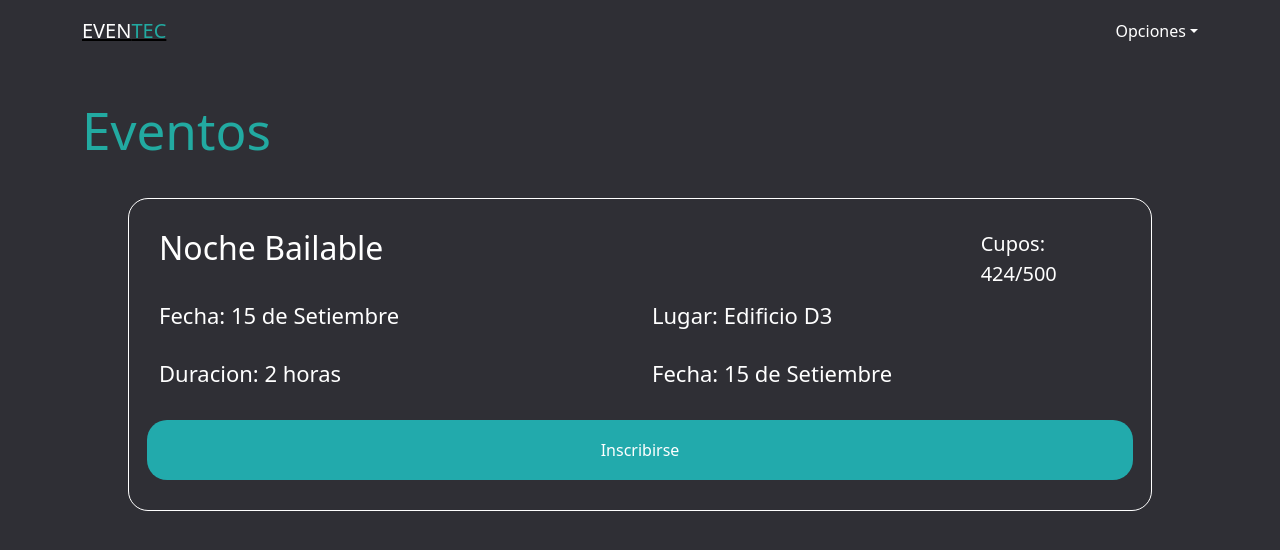
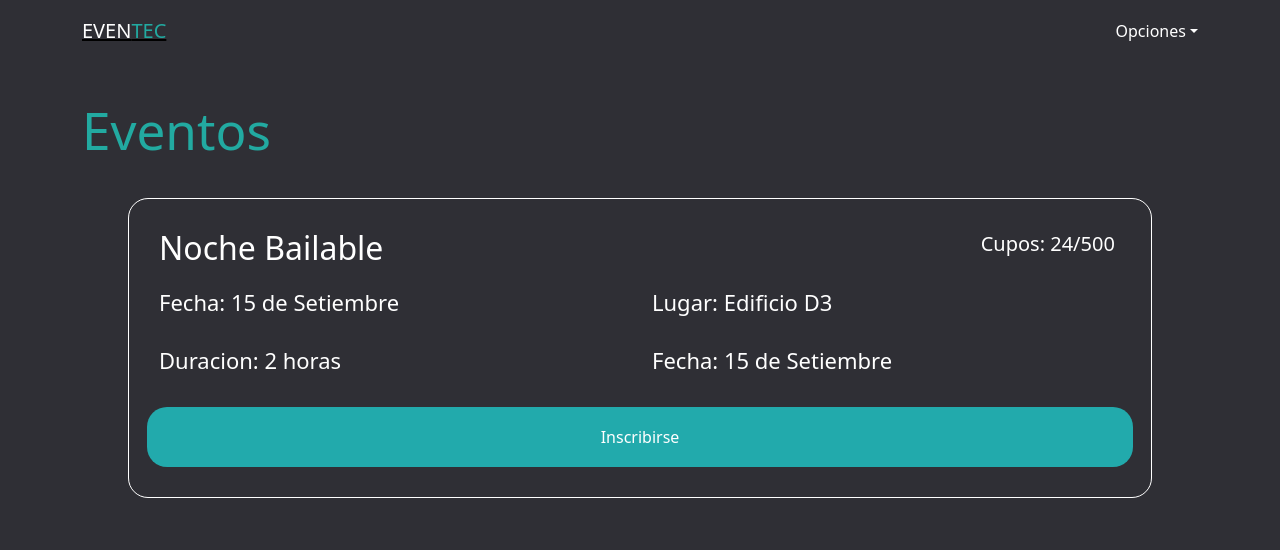
Before and after one commit to mariivm/Reque, a React (Vite) app in the folder frontend-eventec/: page /calendar in a window 1280 px wide. Shown: the top 550 px of the page. Built offline with nearby package versions, Linux system fonts and the light colour scheme.

Commit message:
Error h1 principal

```diff
--- a/frontend-eventec/src/routes/principal/index.jsx
+++ b/frontend-eventec/src/routes/principal/index.jsx
@@ -1,7 +1,7 @@
 import NavbarEventec from "../../components/Navbar"
 import EventCard from "../../components/EventCard"
 import { Container, Row, Col } from "react-bootstrap"
-import "./principal.module.css"
+import styles from "./principal.module.css"
 
 const Principal = () => {
   return (
@@ -10,8 +10,8 @@ const Principal = () => {
         <Container>
             <Row>
                 <Col>
-                    <h1>Eventos</h1>
-                    <EventCard nombre={"Noche Bailable"} fecha={"15 de Setiembre"} lugar={"Edificio D3"} personasInscritas={424} cupos={500} duracion={"2 horas"} />
+                    <h1 className={styles.h1}>Eventos</h1>
+                    <EventCard nombre={"Noche Bailable"} fecha={"15 de Setiembre"} lugar={"Edificio D3"} personasInscritas={24} cupos={500} duracion={"2 horas"} />
 
                 </Col>
             </Row>
--- a/frontend-eventec/src/routes/principal/principal.module.css
+++ b/frontend-eventec/src/routes/principal/principal.module.css
@@ -1,3 +1,3 @@
-h1 {
+.h1 {
     color: #22AAA1;
 }
```
